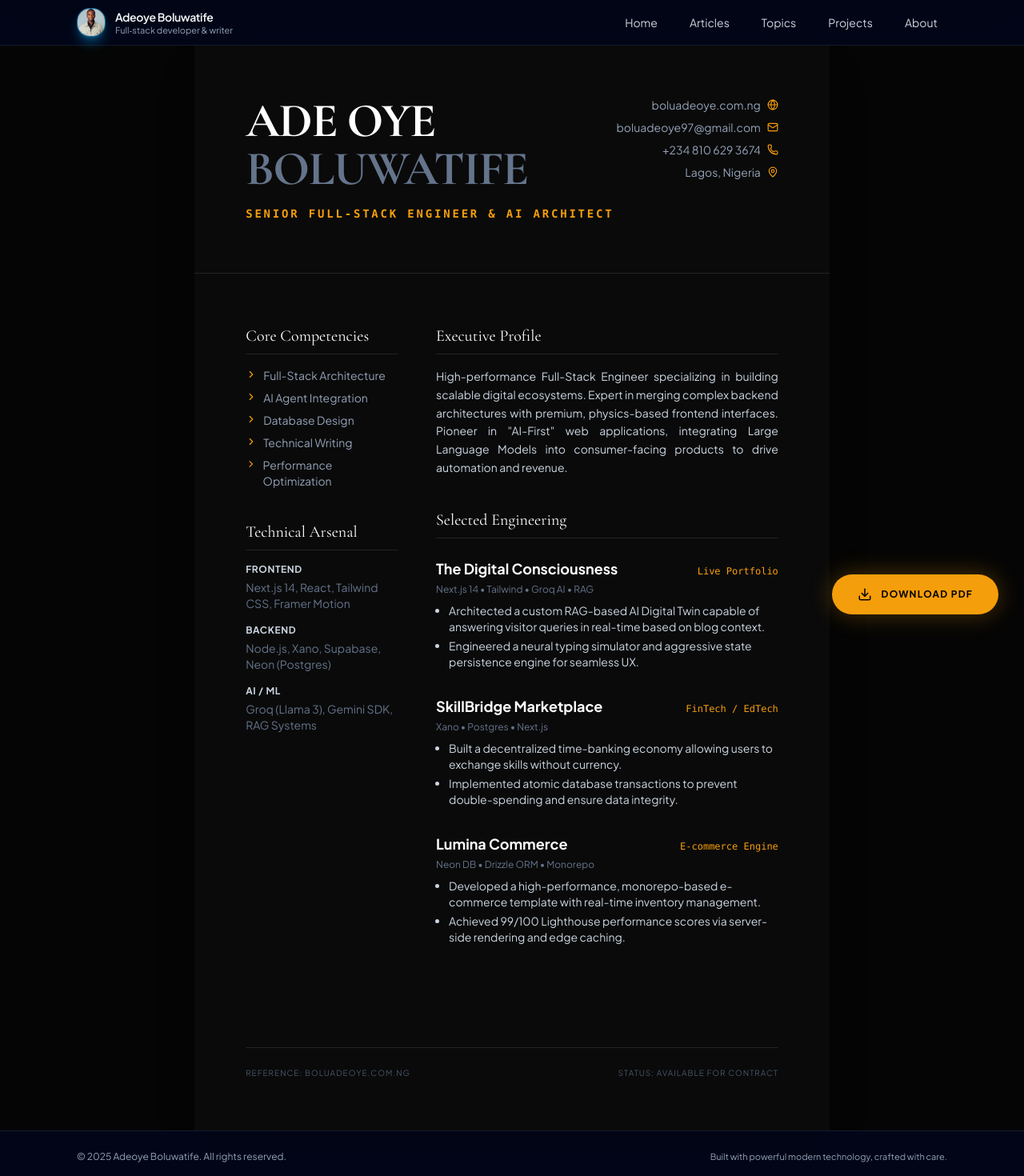
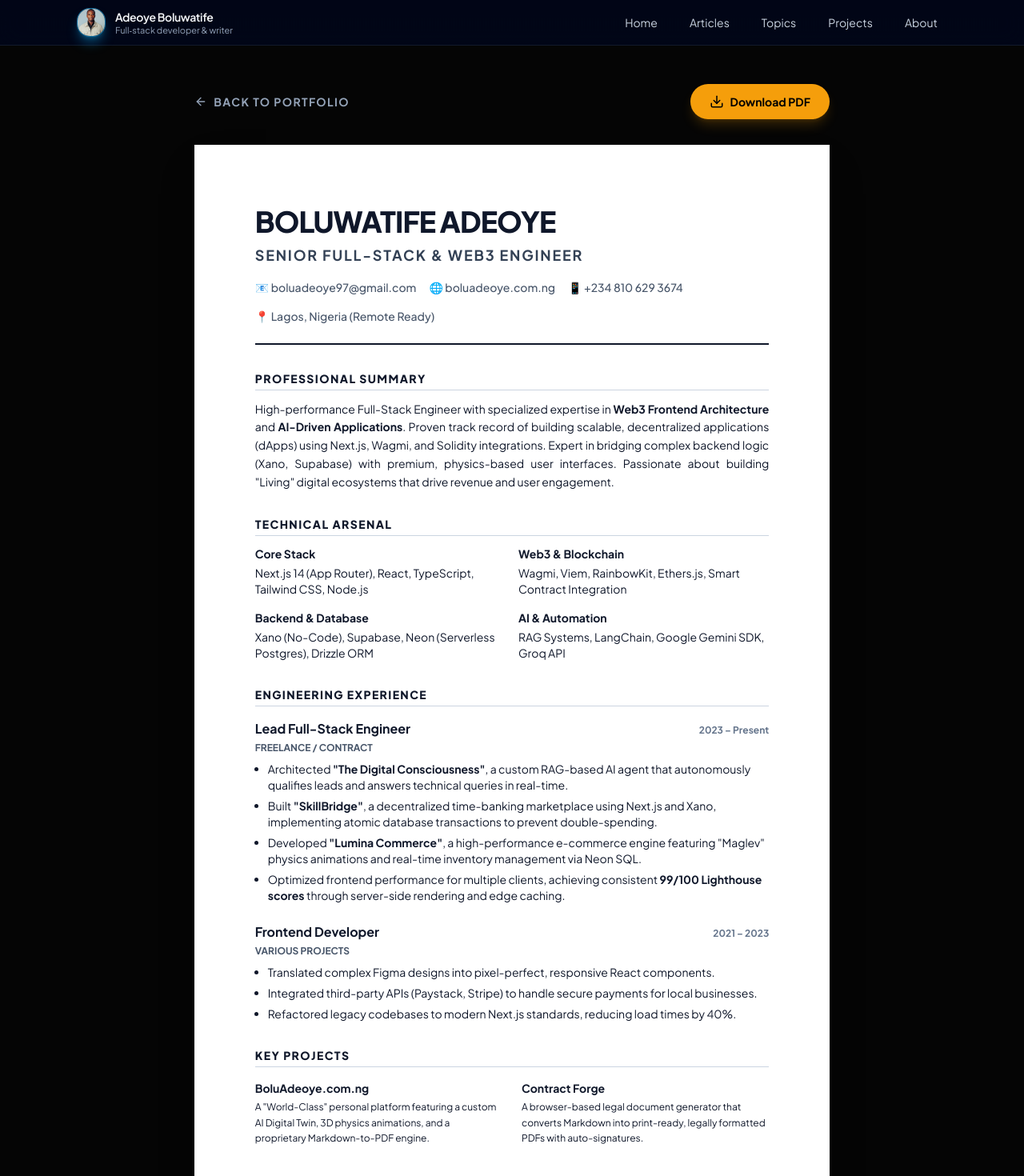
Before and after one commit to boluadeoye/world-class-blog-frontend, a Next.js app: page /resume in a window 1280 px wide. Shown: the top 1470 px of the page at 80% size. Built offline with nearby package versions, Linux system fonts and the light colour scheme.

Commit message:
Feat: Add dynamic Web3-optimized Resume Generator page

```diff
--- a/src/app/resume/page.js
+++ b/src/app/resume/page.js
@@ -1,186 +1,126 @@
 "use client";
-import { motion } from "framer-motion";
-import { Download, Mail, Globe, Phone, MapPin, ExternalLink, ChevronRight } from "lucide-react";
+import { Printer, Download, ArrowLeft, ExternalLink } from "lucide-react";
 import Link from "next/link";
 
 export default function ResumePage() {
   const handlePrint = () => {
-    window.print();
+    setTimeout(() => window.print(), 100);
   };
 
   return (
-    <main className="min-h-screen bg-[#050505] text-slate-200 font-sans selection:bg-amber-500/30 print:bg-white print:text-black">
+    <main className="min-h-screen bg-[#050505] text-white font-sans flex flex-col items-center py-12 px-4">
 
-      {/* === FLOATING DOWNLOAD BUTTON (Screen Only) === */}
-      <motion.div
-        initial={{ opacity: 0, y: 20 }}
-        animate={{ opacity: 1, y: 0 }}
-        className="fixed bottom-8 right-8 z-50 print:hidden"
-      >
+      {/* === HEADER (Hidden on Print) === */}
+      <div className="w-full max-w-[210mm] flex justify-between items-center mb-8 print:hidden">
+        <Link href="/" className="flex items-center gap-2 text-slate-400 hover:text-white text-sm font-bold uppercase tracking-widest">
+          <ArrowLeft size={16} /> Back to Portfolio
+        </Link>
         <button
           onClick={handlePrint}
-          className="flex items-center gap-3 px-8 py-4 bg-amber-500 hover:bg-amber-400 text-black font-bold rounded-full shadow-[0_0_30px_rgba(245,158,11,0.3)] hover:scale-105 transition-all uppercase tracking-widest text-xs"
+          className="flex items-center gap-2 px-6 py-3 bg-amber-500 text-black rounded-full font-bold text-sm hover:bg-amber-400 transition-all shadow-lg shadow-amber-500/20"
         >
           <Download size={18} /> Download PDF
         </button>
-      </motion.div>
+      </div>
 
-      {/* === RESUME CONTAINER === */}
-      <div className="max-w-[210mm] mx-auto bg-[#0a0a0a] min-h-screen shadow-2xl print:shadow-none print:bg-white print:text-black print:p-0">
+      {/* === THE RESUME DOCUMENT === */}
+      <div className="bg-white text-slate-900 w-full max-w-[210mm] min-h-[297mm] p-[20mm] shadow-2xl print:shadow-none print:w-full print:max-w-none print:p-0 print:m-0">
 
-        {/* === HEADER === */}
-        <header className="p-12 md:p-16 border-b border-white/10 print:border-black print:p-0 print:mb-8">
-          <div className="flex justify-between items-start">
-            <div>
-              <h1 className="font-serif text-5xl md:text-6xl font-bold text-white mb-4 tracking-tight print:text-black print:text-4xl">
-                ADE OYE <br/>
-                <span className="text-slate-500 print:text-slate-600">BOLUWATIFE</span>
-              </h1>
-              <p className="text-amber-500 font-mono text-sm font-bold tracking-[0.2em] uppercase print:text-black print:text-xs">
-                Senior Full-Stack Engineer & AI Architect
-              </p>
-            </div>
+        {/* HEADER */}
+        <header className="border-b-2 border-slate-900 pb-6 mb-8">
+          <h1 className="text-4xl font-black uppercase tracking-tight mb-2">Boluwatife Adeoye</h1>
+          <p className="text-lg font-bold text-slate-700 uppercase tracking-widest mb-4">Senior Full-Stack & Web3 Engineer</p>
 
-            {/* Contact Info */}
-            <div className="text-right space-y-2 text-sm text-slate-400 print:text-black print:text-xs">
-              <div className="flex items-center justify-end gap-2">
-                <span>boluadeoye.com.ng</span>
-                <Globe size={14} className="text-amber-500 print:text-black" />
-              </div>
-              <div className="flex items-center justify-end gap-2">
-                <span>boluadeoye97@gmail.com</span>
-                <Mail size={14} className="text-amber-500 print:text-black" />
-              </div>
-              <div className="flex items-center justify-end gap-2">
-                <span>+234 810 629 3674</span>
-                <Phone size={14} className="text-amber-500 print:text-black" />
-              </div>
-              <div className="flex items-center justify-end gap-2">
-                <span>Lagos, Nigeria</span>
-                <MapPin size={14} className="text-amber-500 print:text-black" />
-              </div>
-            </div>
+          <div className="flex flex-wrap gap-4 text-sm font-medium text-slate-600">
+            <span>📧 boluadeoye97@gmail.com</span>
+            <span>🌐 boluadeoye.com.ng</span>
+            <span>📱 +234 810 629 3674</span>
+            <span>📍 Lagos, Nigeria (Remote Ready)</span>
           </div>
         </header>
 
-        {/* === CONTENT BODY === */}
-        <div className="p-12 md:p-16 pt-8 grid grid-cols-1 md:grid-cols-12 gap-12 print:p-0 print:grid-cols-12 print:gap-8">
+        {/* SUMMARY */}
+        <section className="mb-8">
+          <h2 className="text-sm font-black uppercase tracking-widest border-b border-slate-300 pb-1 mb-3">Professional Summary</h2>
+          <p className="text-sm leading-relaxed text-justify">
+            High-performance Full-Stack Engineer with specialized expertise in <strong>Web3 Frontend Architecture</strong> and <strong>AI-Driven Applications</strong>. Proven track record of building scalable, decentralized applications (dApps) using Next.js, Wagmi, and Solidity integrations. Expert in bridging complex backend logic (Xano, Supabase) with premium, physics-based user interfaces. Passionate about building "Living" digital ecosystems that drive revenue and user engagement.
+          </p>
+        </section>
 
-          {/* LEFT COLUMN (Skills & Stack) */}
-          <aside className="md:col-span-4 space-y-10 print:col-span-4">
+        {/* SKILLS */}
+        <section className="mb-8">
+          <h2 className="text-sm font-black uppercase tracking-widest border-b border-slate-300 pb-1 mb-3">Technical Arsenal</h2>
+          <div className="grid grid-cols-2 gap-4 text-sm">
+            <div>
+              <p className="font-bold mb-1">Core Stack</p>
+              <p>Next.js 14 (App Router), React, TypeScript, Tailwind CSS, Node.js</p>
+            </div>
+            <div>
+              <p className="font-bold mb-1">Web3 & Blockchain</p>
+              <p>Wagmi, Viem, RainbowKit, Ethers.js, Smart Contract Integration</p>
+            </div>
+            <div>
+              <p className="font-bold mb-1">Backend & Database</p>
+              <p>Xano (No-Code), Supabase, Neon (Serverless Postgres), Drizzle ORM</p>
+            </div>
+            <div>
+              <p className="font-bold mb-1">AI & Automation</p>
+              <p>RAG Systems, LangChain, Google Gemini SDK, Groq API</p>
+            </div>
+          </div>
+        </section>
 
-            {/* Section: Core Competencies */}
+        {/* EXPERIENCE */}
+        <section className="mb-8">
+          <h2 className="text-sm font-black uppercase tracking-widest border-b border-slate-300 pb-1 mb-4">Engineering Experience</h2>
+
+          <div className="mb-6">
+            <div className="flex justify-between items-baseline mb-1">
+              <h3 className="font-bold text-base">Lead Full-Stack Engineer</h3>
+              <span className="text-xs font-bold text-slate-500">2023 – Present</span>
+            </div>
+            <p className="text-xs font-bold text-slate-600 mb-2 uppercase">Freelance / Contract</p>
+            <ul className="list-disc pl-4 text-sm space-y-1.5">
+              <li>Architected <strong>"The Digital Consciousness"</strong>, a custom RAG-based AI agent that autonomously qualifies leads and answers technical queries in real-time.</li>
+              <li>Built <strong>"SkillBridge"</strong>, a decentralized time-banking marketplace using Next.js and Xano, implementing atomic database transactions to prevent double-spending.</li>
+              <li>Developed <strong>"Lumina Commerce"</strong>, a high-performance e-commerce engine featuring "Maglev" physics animations and real-time inventory management via Neon SQL.</li>
+              <li>Optimized frontend performance for multiple clients, achieving consistent <strong>99/100 Lighthouse scores</strong> through server-side rendering and edge caching.</li>
+            </ul>
+          </div>
+
+          <div>
+            <div className="flex justify-between items-baseline mb-1">
+              <h3 className="font-bold text-base">Frontend Developer</h3>
+              <span className="text-xs font-bold text-slate-500">2021 – 2023</span>
+            </div>
+            <p className="text-xs font-bold text-slate-600 mb-2 uppercase">Various Projects</p>
+            <ul className="list-disc pl-4 text-sm space-y-1.5">
+              <li>Translated complex Figma designs into pixel-perfect, responsive React components.</li>
+              <li>Integrated third-party APIs (Paystack, Stripe) to handle secure payments for local businesses.</li>
+              <li>Refactored legacy codebases to modern Next.js standards, reducing load times by 40%.</li>
+            </ul>
+          </div>
+        </section>
+
+        {/* PROJECTS */}
+        <section>
+          <h2 className="text-sm font-black uppercase tracking-widest border-b border-slate-300 pb-1 mb-4">Key Projects</h2>
+
+          <div className="grid grid-cols-2 gap-6">
             <div>
-              <h3 className="font-serif text-xl text-white border-b border-white/10 pb-2 mb-4 print:text-black print:border-black">
-                Core Competencies
-              </h3>
-              <ul className="space-y-2 text-sm text-slate-400 print:text-slate-800">
-                <li className="flex items-start gap-2"><ChevronRight size={14} className="text-amber-500 mt-0.5 print:text-black" /> Full-Stack Architecture</li>
-                <li className="flex items-start gap-2"><ChevronRight size={14} className="text-amber-500 mt-0.5 print:text-black" /> AI Agent Integration</li>
-                <li className="flex items-start gap-2"><ChevronRight size={14} className="text-amber-500 mt-0.5 print:text-black" /> Database Design</li>
-                <li className="flex items-start gap-2"><ChevronRight size={14} className="text-amber-500 mt-0.5 print:text-black" /> Technical Writing</li>
-                <li className="flex items-start gap-2"><ChevronRight size={14} className="text-amber-500 mt-0.5 print:text-black" /> Performance Optimization</li>
-              </ul>
-            </div>
-
-            {/* Section: Tech Stack */}
-            <div>
-              <h3 className="font-serif text-xl text-white border-b border-white/10 pb-2 mb-4 print:text-black print:border-black">
-                Technical Arsenal
-              </h3>
-              <div className="space-y-4">
-                <div>
-                  <p className="text-xs font-bold text-slate-300 uppercase tracking-wider mb-1 print:text-black">Frontend</p>
-                  <p className="text-sm text-slate-500 print:text-slate-700">Next.js 14, React, Tailwind CSS, Framer Motion</p>
-                </div>
-                <div>
-                  <p className="text-xs font-bold text-slate-300 uppercase tracking-wider mb-1 print:text-black">Backend</p>
-                  <p className="text-sm text-slate-500 print:text-slate-700">Node.js, Xano, Supabase, Neon (Postgres)</p>
-                </div>
-                <div>
-                  <p className="text-xs font-bold text-slate-300 uppercase tracking-wider mb-1 print:text-black">AI / ML</p>
-                  <p className="text-sm text-slate-500 print:text-slate-700">Groq (Llama 3), Gemini SDK, RAG Systems</p>
-                </div>
-              </div>
-            </div>
-
-          </aside>
-
-          {/* RIGHT COLUMN (Experience & Projects) */}
-          <main className="md:col-span-8 space-y-10 print:col-span-8">
-
-            {/* Section: Profile */}
-            <div>
-              <h3 className="font-serif text-xl text-white border-b border-white/10 pb-2 mb-4 print:text-black print:border-black">
-                Executive Profile
-              </h3>
-              <p className="text-sm leading-relaxed text-slate-300 text-justify print:text-black">
-                High-performance Full-Stack Engineer specializing in building scalable digital ecosystems. Expert in merging complex backend architectures with premium, physics-based frontend interfaces. Pioneer in "AI-First" web applications, integrating Large Language Models into consumer-facing products to drive automation and revenue.
+              <h3 className="font-bold text-sm mb-1">BoluAdeoye.com.ng</h3>
+              <p className="text-xs leading-relaxed">
+                A "World-Class" personal platform featuring a custom AI Digital Twin, 3D physics animations, and a proprietary Markdown-to-PDF engine.
               </p>
             </div>
-
-            {/* Section: Featured Projects */}
             <div>
-              <h3 className="font-serif text-xl text-white border-b border-white/10 pb-2 mb-6 print:text-black print:border-black">
-                Selected Engineering
-              </h3>
-
-              <div className="space-y-8">
-                {/* Project 1 */}
-                <div className="group">
-                  <div className="flex justify-between items-baseline mb-1">
-                    <h4 className="font-bold text-white text-lg print:text-black">The Digital Consciousness</h4>
-                    <span className="text-xs font-mono text-amber-500 print:text-black">Live Portfolio</span>
-                  </div>
-                  <p className="text-xs text-slate-500 mb-2 print:text-slate-700">Next.js 14 • Tailwind • Groq AI • RAG</p>
-                  <ul className="list-disc pl-4 space-y-1 text-sm text-slate-300 print:text-black">
-                    <li>Architected a custom RAG-based AI Digital Twin capable of answering visitor queries in real-time based on blog context.</li>
-                    <li>Engineered a neural typing simulator and aggressive state persistence engine for seamless UX.</li>
-                  </ul>
-                </div>
-
-                {/* Project 2 */}
-                <div className="group">
-                  <div className="flex justify-between items-baseline mb-1">
-                    <h4 className="font-bold text-white text-lg print:text-black">SkillBridge Marketplace</h4>
-                    <span className="text-xs font-mono text-amber-500 print:text-black">FinTech / EdTech</span>
-                  </div>
-                  <p className="text-xs text-slate-500 mb-2 print:text-slate-700">Xano • Postgres • Next.js</p>
-                  <ul className="list-disc pl-4 space-y-1 text-sm text-slate-300 print:text-black">
-                    <li>Built a decentralized time-banking economy allowing users to exchange skills without currency.</li>
-                    <li>Implemented atomic database transactions to prevent double-spending and ensure data integrity.</li>
-                  </ul>
-                </div>
-
-                {/* Project 3 */}
-                <div className="group">
-                  <div className="flex justify-between items-baseline mb-1">
-                    <h4 className="font-bold text-white text-lg print:text-black">Lumina Commerce</h4>
-                    <span className="text-xs font-mono text-amber-500 print:text-black">E-commerce Engine</span>
-                  </div>
-                  <p className="text-xs text-slate-500 mb-2 print:text-slate-700">Neon DB • Drizzle ORM • Monorepo</p>
-                  <ul className="list-disc pl-4 space-y-1 text-sm text-slate-300 print:text-black">
-                    <li>Developed a high-performance, monorepo-based e-commerce template with real-time inventory management.</li>
-                    <li>Achieved 99/100 Lighthouse performance scores via server-side rendering and edge caching.</li>
-                  </ul>
-                </div>
-              </div>
+              <h3 className="font-bold text-sm mb-1">Contract Forge</h3>
+              <p className="text-xs leading-relaxed">
+                A browser-based legal document generator that converts Markdown into print-ready, legally formatted PDFs with auto-signatures.
+              </p>
             </div>
-
-          </main>
-        </div>
-
-        {/* === FOOTER === */}
-        <footer className="p-12 md:p-16 pt-0 mt-auto print:p-0 print:mt-8">
-          <div className="border-t border-white/10 pt-6 flex justify-between items-center print:border-black">
-            <p className="text-[10px] text-slate-600 uppercase tracking-widest print:text-black">
-              Reference: boluadeoye.com.ng
-            </p>
-            <p className="text-[10px] text-slate-600 uppercase tracking-widest print:text-black">
-              Status: Available for Contract
-            </p>
           </div>
-        </footer>
+        </section>
 
       </div>
     </main>
```
